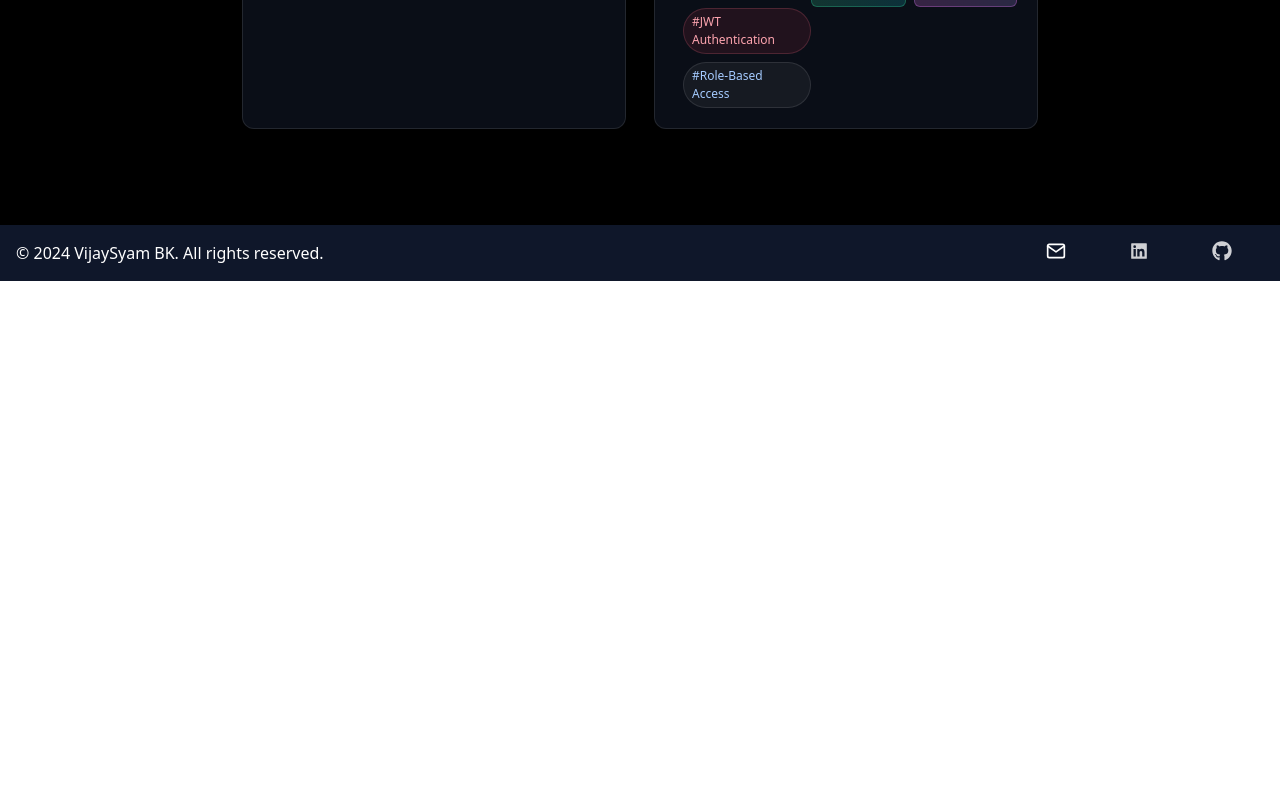
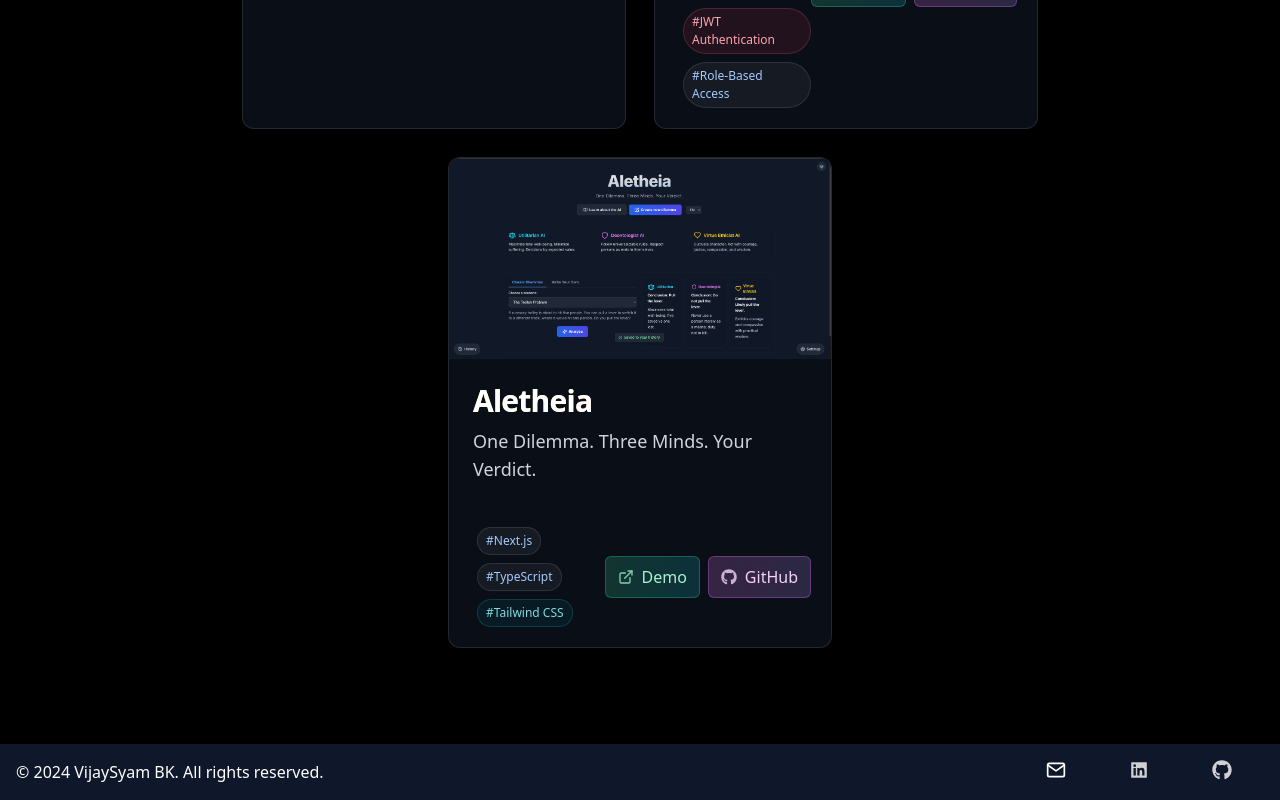
Before and after one commit to vjsyam/Portfolio, a React (Create React App) app: page /projects in a window 1280 px wide. Shown: the part 2004-2804 px from the top of the page. Before the commit the page ends 2285 px from the top, so only its background shows below. Built offline with nearby package versions, Linux system fonts and the light colour scheme; no server answers.

Commit message:
new project updation

```diff
--- a/src/components/Projects.jsx
+++ b/src/components/Projects.jsx
@@ -8,6 +8,7 @@ import electro from '../components/electro.png'
 import obj from '../components/obj.jpg'
 import tcp from '../components/tcp.png'
 import skill from '../components/skill.png'
+import aletheia from '../components/aletheia.png'
 
 const getBadgeClass = (tag) => {
     const t = tag.toLowerCase();
@@ -29,9 +30,11 @@ const getBadgeClass = (tag) => {
 const ProjectCard = ({ image, title, description, git, demo, technologies }) => {
     return (
         <div className="max-w-sm sm:max-w-sm md:max-w-sm bg-gray-900/60 backdrop-blur border border-white/10 rounded-xl shadow-lg hover:shadow-2xl hover:-translate-y-1 transition-transform">
+            {image && (
             <a href={git} target="_blank" rel="noreferrer">
                 <img className="w-full rounded-t-xl h-auto object-cover" src={image} alt={title} />
             </a>
+            )}
             <div className="p-5 sm:p-6">
                 <h5 className="text-2xl sm:text-xl md:text-2xl lg:text-3xl font-bold tracking-tight text-white bg-clip-text text-transparent bg-gradient-to-r from-yellow-200 to-pink-500">{title}</h5>
                 <p className="mt-2 font-normal text-sm sm:text-base md:text-lg text-gray-300">{description}</p>
@@ -128,6 +131,14 @@ export const project = [
         git: 'https://github.com/vjsyam/skilltracker',
         demo: 'https://skilltracker-jade.vercel.app/',
         technologies: ['React', 'Spring Boot', 'MySQL', 'REST API', 'JWT Authentication', 'Role-Based Access']
+    },
+    {
+        title: 'Aletheia',
+        description: 'One Dilemma. Three Minds. Your Verdict.',
+        image: aletheia,
+        git: 'https://github.com/vjsyam/aletheia',
+        demo: 'https://aletheia-vj.vercel.app/',
+        technologies: ['Next.js', 'TypeScript', 'Tailwind CSS']
     }
 
 
```
Also changed, not shown: src/components/aletheia.png (added).
